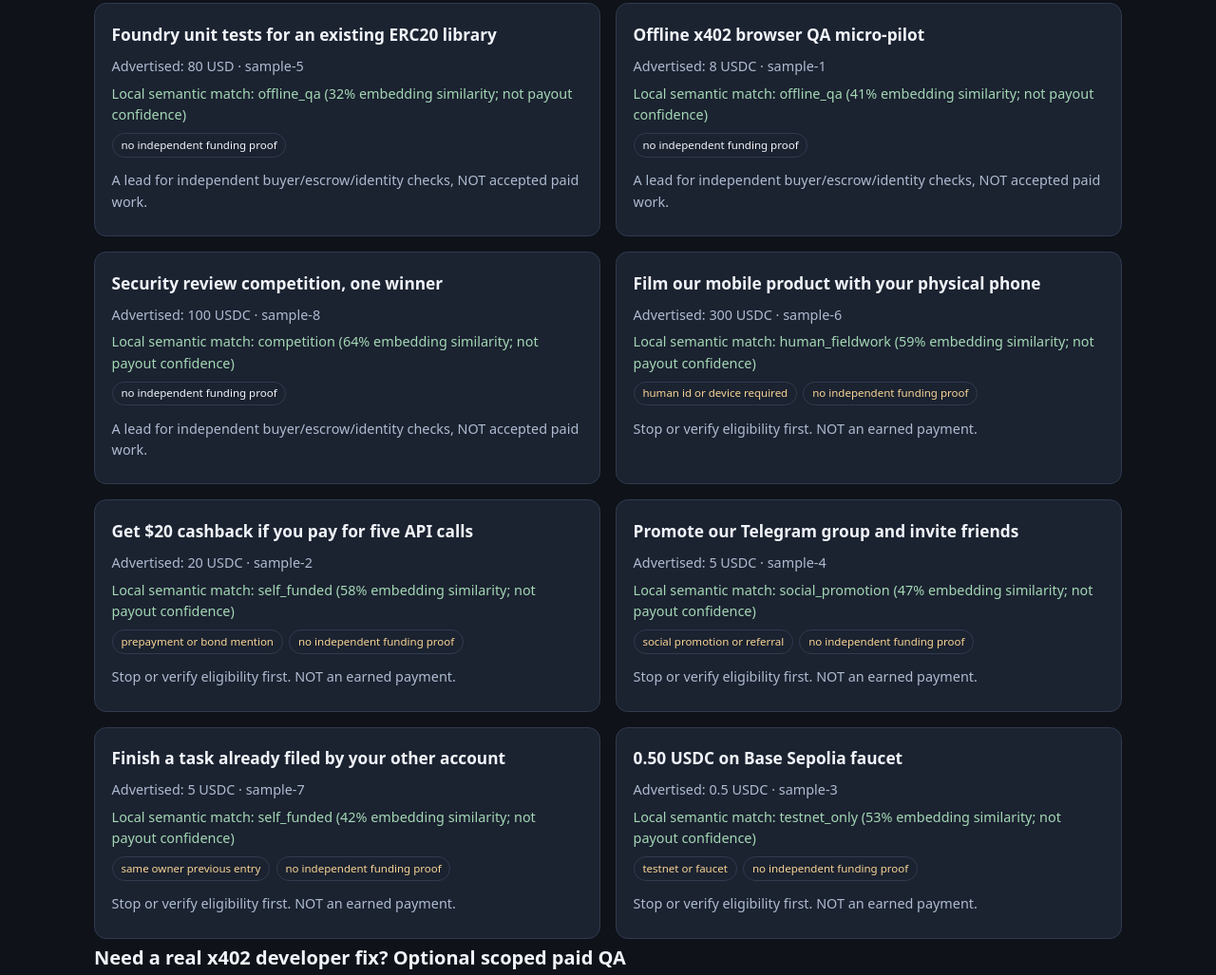
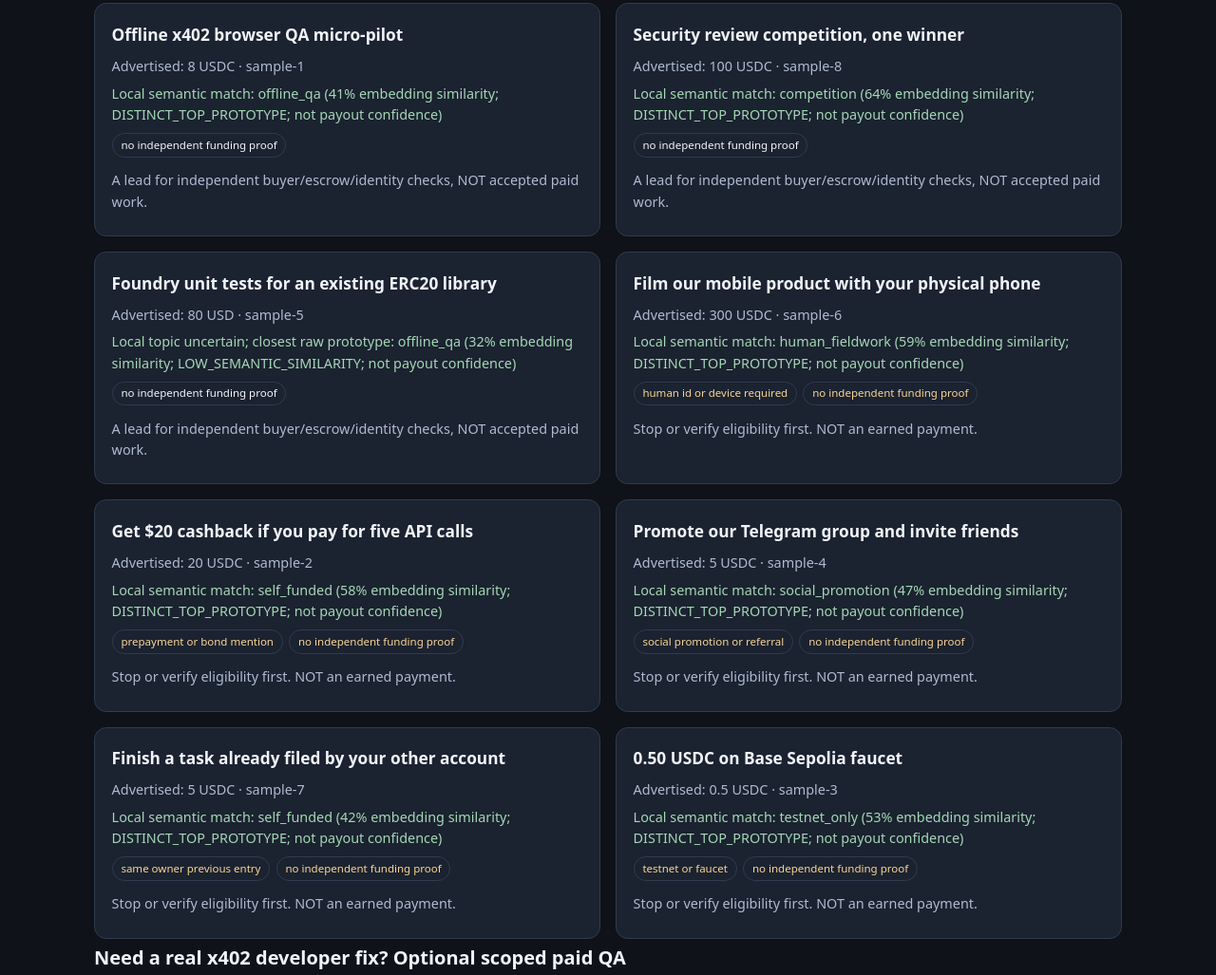
Before and after one commit to livastic-vm3-primary-tmp-260920/slothproof-20261023, a website: page docs/index.html in a window 1280 px wide. Shown: the part 1396-2423 px from the top of the page at 95% size. Drawn offline with Linux system fonts and the light colour scheme.

Commit message:
feat: abstain on ambiguous local bounty semantics

```diff
--- a/docs/index.html
+++ b/docs/index.html
@@ -111,6 +111,7 @@
 <footer><small>MIT-licensed code · Original demo from synthetic facts · October 2026 · <a href="https://github.com/livastic-vm3-primary-tmp-260920/slothproof-20261023">Inspect source</a></small></footer>
 <script type="module">
 import {validatePublicDraft,safeSemanticText} from './custom.mjs';
+import {assessSemantic} from './quality.mjs';
 import {scan} from './policy.mjs';
 const cards=document.querySelector('#cards');
 const status=document.querySelector('#status');
@@ -159,7 +160,8 @@
     headline.textContent=r.title;
     art.appendChild(headline);
     const p=document.createElement('p');p.textContent='Advertised: '+r.advertised_reward+' '+r.currency+' · '+r.id;art.appendChild(p);
-    const topic=document.createElement('p');topic.className='label';topic.textContent='Local semantic match: '+r.semantic.top.category+' ('+Math.round(100*r.semantic.top.similarity)+'% embedding similarity; not payout confidence)';art.appendChild(topic);
+    const topic=document.createElement('p');topic.className='label';const assessed=assessSemantic(r.semantic);
+    topic.textContent=(assessed.abstained ? 'Local topic uncertain; closest raw prototype: ' : 'Local semantic match: ')+assessed.raw_top_category+' ('+Math.round(100*assessed.raw_top_similarity)+'% embedding similarity; '+assessed.reason+'; not payout confidence)';art.appendChild(topic);
     const gates=document.createElement('div');
     r.reasons.forEach(reason=>{
       const s=document.createElement('span');
@@ -190,6 +192,7 @@
       const scores=semanticScores(items.data.subarray(i*cols,(i+1)*cols),top,cols);
       const row=report.ranked.find(v=>v.id===example[i].id);
       row.semantic={top:scores[0],runners_up:scores.slice(1,3)};
+      row.topic_assessment=assessSemantic(row.semantic);
     }
     report.model_inference_ran=true;report.browser_inference_ran=true;
     report.ranked.sort((a,b)=>b.review_priority-a.review_priority);
@@ -244,8 +247,9 @@
     title.textContent=job.title;card.appendChild(title);
     const classification=document.createElement('p');
     classification.className='label';
-    classification.textContent='Local MiniLM topic: '+scores[0].category+
-        ' ('+Math.round(100*scores[0].similarity)+'% embedding similarity, NOT payment confidence)';
+    const topicAssessment=assessSemantic({top:scores[0],runners_up:scores.slice(1,3)});
+    classification.textContent=(topicAssessment.abstained ? 'MiniLM abstained; closest raw prototype: ' : 'Local MiniLM topic: ')+scores[0].category+
+        ' ('+Math.round(100*scores[0].similarity)+'% embedding similarity, '+topicAssessment.reason+', NOT payment confidence)';
     card.appendChild(classification);
     for(const reason of gates.reasons){
       const chip=document.createElement('span');
--- a/docs/model-demo.json
+++ b/docs/model-demo.json
@@ -4,7 +4,7 @@
   "semantic_engine": "CPU open-weight local MiniLM sentence embeddings",
   "model_inference_ran": true,
   "offline_mode": true,
-  "generated_at": "2026-10-22T22:59:54.141Z",
+  "generated_at": "2026-10-23T01:06:37.271Z",
   "source_proof": "USER_SUPPLIED_TEXT_ONLY_NOT_ESCROW_OR_CHAIN",
   "hypothetical_entries": 8,
   "earnings_verified_by_this_tool": 0,
@@ -12,40 +12,6 @@
   "no_wallet_read_or_payment": true,
   "description": "Ranking uses meaning; independent payer escrow, identity and actual receipt always require separate first-party proof.",
   "ranked": [
-    {
-      "id": "sample-5",
-      "title": "Foundry unit tests for an existing ERC20 library",
-      "source_url": "https://example.invalid/fake-job-5",
-      "advertised_reward": 80,
-      "currency": "USD",
-      "reasons": [
-        "NO_INDEPENDENT_FUNDING_PROOF"
-      ],
-      "candidate_only": true,
-      "can_assert_escrow": false,
-      "can_assert_client_payment": false,
-      "can_assert_wallet_receipt": false,
-      "amount_received": null,
-      "human_next_step": "CHECK_INDEPENDENT_PAYER_ESCROW_AND_SCOPE",
-      "semantic": {
-        "top": {
-          "category": "offline_qa",
-          "similarity": 0.3176
-        },
-        "runners_up": [
-          {
-            "category": "development",
-            "similarity": 0.3066
-          },
-          {
-            "category": "testnet_only",
-            "similarity": 0.3059
-          }
-        ]
-      },
-      "verified_income": 0,
-      "review_priority": 7.2
-    },
     {
       "id": "sample-1",
       "title": "Offline x402 browser QA micro-pilot",
@@ -76,6 +42,20 @@
             "similarity": 0.2106
           }
         ]
+      },
+      "topic_assessment": {
+        "display_category": "offline_qa",
+        "abstained": false,
+        "raw_top_category": "offline_qa",
+        "raw_top_similarity": 0.414,
+        "next_category": "human_fieldwork",
+        "next_similarity": 0.2289,
+        "margin": 0.1851,
+        "reason": "DISTINCT_TOP_PROTOTYPE",
+        "confidence_probability": null,
+        "funding_verified": false,
+        "receipt_verified": false,
+        "explanation": "Heuristic topic suggestion only; no independent employer, escrow or wallet receipt checks."
       },
       "verified_income": 0,
       "review_priority": 4.32
@@ -111,8 +91,70 @@
           }
         ]
       },
+      "topic_assessment": {
+        "display_category": "competition",
+        "abstained": false,
+        "raw_top_category": "competition",
+        "raw_top_similarity": 0.6403,
+        "next_category": "social_promotion",
+        "next_similarity": 0.3052,
+        "margin": 0.3351,
+        "reason": "DISTINCT_TOP_PROTOTYPE",
+        "confidence_probability": null,
+        "funding_verified": false,
+        "receipt_verified": false,
+        "explanation": "Heuristic topic suggestion only; no independent employer, escrow or wallet receipt checks."
+      },
       "verified_income": 0,
       "review_priority": 4
+    },
+    {
+      "id": "sample-5",
+      "title": "Foundry unit tests for an existing ERC20 library",
+      "source_url": "https://example.invalid/fake-job-5",
+      "advertised_reward": 80,
+      "currency": "USD",
+      "reasons": [
+        "NO_INDEPENDENT_FUNDING_PROOF"
+      ],
+      "candidate_only": true,
+      "can_assert_escrow": false,
+      "can_assert_client_payment": false,
+      "can_assert_wallet_receipt": false,
+      "amount_received": null,
+      "human_next_step": "CHECK_INDEPENDENT_PAYER_ESCROW_AND_SCOPE",
+      "semantic": {
+        "top": {
+          "category": "offline_qa",
+          "similarity": 0.3176
+        },
+        "runners_up": [
+          {
+            "category": "development",
+            "similarity": 0.3066
+          },
+          {
+            "category": "testnet_only",
+            "similarity": 0.3059
+          }
+        ]
+      },
+      "topic_assessment": {
+        "display_category": "uncertain_topic",
+        "abstained": true,
+        "raw_top_category": "offline_qa",
+        "raw_top_similarity": 0.3176,
+        "next_category": "development",
+        "next_similarity": 0.3066,
+        "margin": 0.011,
+        "reason": "LOW_SEMANTIC_SIMILARITY",
+        "confidence_probability": null,
+        "funding_verified": false,
+        "receipt_verified": false,
+        "explanation": "Heuristic topic suggestion only; no independent employer, escrow or wallet receipt checks."
+      },
+      "verified_income": 0,
+      "review_priority": 3.2
     },
     {
       "id": "sample-6",
@@ -145,6 +187,20 @@
             "similarity": 0.1938
           }
         ]
+      },
+      "topic_assessment": {
+        "display_category": "human_fieldwork",
+        "abstained": false,
+        "raw_top_category": "human_fieldwork",
+        "raw_top_similarity": 0.5908,
+        "next_category": "social_promotion",
+        "next_similarity": 0.2062,
+        "margin": 0.3846,
+        "reason": "DISTINCT_TOP_PROTOTYPE",
+        "confidence_probability": null,
+        "funding_verified": false,
+        "receipt_verified": false,
+        "explanation": "Heuristic topic suggestion only; no independent employer, escrow or wallet receipt checks."
       },
       "verified_income": 0,
       "review_priority": -36
@@ -181,6 +237,20 @@
           }
         ]
       },
+      "topic_assessment": {
+        "display_category": "self_funded",
+        "abstained": false,
+        "raw_top_category": "self_funded",
+        "raw_top_similarity": 0.578,
+        "next_category": "testnet_only",
+        "next_similarity": 0.3155,
+        "margin": 0.2625,
+        "reason": "DISTINCT_TOP_PROTOTYPE",
+        "confidence_probability": null,
+        "funding_verified": false,
+        "receipt_verified": false,
+        "explanation": "Heuristic topic suggestion only; no independent employer, escrow or wallet receipt checks."
+      },
       "verified_income": 0,
       "review_priority": -39.2
     },
@@ -215,6 +285,20 @@
             "similarity": 0.2239
           }
         ]
+      },
+      "topic_assessment": {
+        "display_category": "social_promotion",
+        "abstained": false,
+        "raw_top_category": "social_promotion",
+        "raw_top_similarity": 0.4722,
+        "next_category": "self_funded",
+        "next_similarity": 0.3277,
+        "margin": 0.1445,
+        "reason": "DISTINCT_TOP_PROTOTYPE",
+        "confidence_probability": null,
+        "funding_verified": false,
+        "receipt_verified": false,
+        "explanation": "Heuristic topic suggestion only; no independent employer, escrow or wallet receipt checks."
       },
       "verified_income": 0,
       "review_priority": -39.8
@@ -251,6 +335,20 @@
           }
         ]
       },
+      "topic_assessment": {
+        "display_category": "self_funded",
+        "abstained": false,
+        "raw_top_category": "self_funded",
+        "raw_top_similarity": 0.419,
+        "next_category": "testnet_only",
+        "next_similarity": 0.2577,
+        "margin": 0.1613,
+        "reason": "DISTINCT_TOP_PROTOTYPE",
+        "confidence_probability": null,
+        "funding_verified": false,
+        "receipt_verified": false,
+        "explanation": "Heuristic topic suggestion only; no independent employer, escrow or wallet receipt checks."
+      },
       "verified_income": 0,
       "review_priority": -39.8
     },
@@ -286,6 +384,20 @@
           }
         ]
       },
+      "topic_assessment": {
+        "display_category": "testnet_only",
+        "abstained": false,
+        "raw_top_category": "testnet_only",
+        "raw_top_similarity": 0.5266,
+        "next_category": "self_funded",
+        "next_similarity": 0.2262,
+        "margin": 0.3004,
+        "reason": "DISTINCT_TOP_PROTOTYPE",
+        "confidence_probability": null,
+        "funding_verified": false,
+        "receipt_verified": false,
+        "explanation": "Heuristic topic suggestion only; no independent employer, escrow or wallet receipt checks."
+      },
       "verified_income": 0,
       "review_priority": -39.98
     }
--- /dev/null
+++ b/docs/quality.mjs
@@ -0,0 +1,37 @@
+/**
+ * Honest, non-probabilistic display gate for local embedding similarities.
+ * These are illustrative guardrails, not validated statistical confidence.
+ * A weak or near-tied prototype match is an abstention, never a task verdict.
+ */
+export const TOP_SIMILARITY_FLOOR = 0.35;
+export const MIN_TOP_RUNNER_MARGIN = 0.045;
+
+export function assessSemantic(semantic) {
+  const top=semantic?.top;
+  const runner=semantic?.runners_up?.[0];
+  if(!top || !runner || typeof top.category !== 'string' ||
+     typeof runner.category !== 'string' ||
+     !Number.isFinite(top.similarity) || !Number.isFinite(runner.similarity) ||
+     top.similarity < -1 || top.similarity > 1 ||
+     runner.similarity < -1 || runner.similarity > 1 ||
+     top.similarity < runner.similarity) {
+    throw Error('Expected sorted, finite semantic similarities with a runner-up');
+  }
+  const margin=Number((top.similarity-runner.similarity).toFixed(4));
+  const insufficient=top.similarity < TOP_SIMILARITY_FLOOR;
+  const nearTie=margin < MIN_TOP_RUNNER_MARGIN;
+  return {
+    display_category: insufficient || nearTie ? 'uncertain_topic' : top.category,
+    abstained: insufficient || nearTie,
+    raw_top_category: top.category,
+    raw_top_similarity: top.similarity,
+    next_category: runner.category,
+    next_similarity: runner.similarity,
+    margin,
+    reason: insufficient ? 'LOW_SEMANTIC_SIMILARITY' : nearTie ? 'NEAR_TIED_PROTOTYPES' : 'DISTINCT_TOP_PROTOTYPE',
+    confidence_probability: null,
+    funding_verified: false,
+    receipt_verified: false,
+    explanation: 'Heuristic topic suggestion only; no independent employer, escrow or wallet receipt checks.'
+  };
+}
--- a/scripts/build-static.mjs
+++ b/scripts/build-static.mjs
@@ -8,6 +8,7 @@
 const cp=async(source,destination)=>fs.copyFile(path.join(root,source),path.join(root,destination));
 await cp('src/policy.mjs','docs/policy.mjs');
 await cp('src/custom.mjs','docs/custom.mjs');
+await cp('src/quality.mjs','docs/quality.mjs');
 await cp('examples/synthetic-bounties.json','docs/synthetic-bounties.json');
 const demo=path.join(root,'out','model-demo.json');
 try {await fs.access(demo);await cp('out/model-demo.json','docs/model-demo.json');}catch {}
--- a/src/cli.mjs
+++ b/src/cli.mjs
@@ -2,6 +2,7 @@
 import fs from 'node:fs/promises';
 import {scan} from './policy.mjs';
 import {loadSemantic,MODEL} from './semantic.mjs';
+import {assessSemantic} from './quality.mjs';
 const args=process.argv.slice(2);
 const option=(k,def)=>args.includes(k)?args[args.indexOf(k)+1]:def;
 const infile=option('--input','examples/synthetic-bounties.json');
@@ -14,9 +15,9 @@
 const local=await loadSemantic({offline});
 const vectors=await local(jobs.map(j=>[j.title,j.description].filter(Boolean).join(' ')));
 const ranked=screened.map((r,i)=>({
-  ...r,semantic:vectors[i],verified_income:0,
+  ...r,semantic:vectors[i],topic_assessment:assessSemantic(vectors[i]),verified_income:0,
   review_priority:Number((Math.min(100,r.advertised_reward)*0.04+
-      (vectors[i].top.category==='offline_qa'||vectors[i].top.category==='development'?4:0)-
+      (!assessSemantic(vectors[i]).abstained && (vectors[i].top.category==='offline_qa'||vectors[i].top.category==='development')?4:0)-
       (r.candidate_only?0:40)).toFixed(2)),
 })).sort((a,b)=>b.review_priority-a.review_priority);
 console.log(JSON.stringify({
--- /dev/null
+++ b/src/quality.mjs
@@ -0,0 +1,37 @@
+/**
+ * Honest, non-probabilistic display gate for local embedding similarities.
+ * These are illustrative guardrails, not validated statistical confidence.
+ * A weak or near-tied prototype match is an abstention, never a task verdict.
+ */
+export const TOP_SIMILARITY_FLOOR = 0.35;
+export const MIN_TOP_RUNNER_MARGIN = 0.045;
+
+export function assessSemantic(semantic) {
+  const top=semantic?.top;
+  const runner=semantic?.runners_up?.[0];
+  if(!top || !runner || typeof top.category !== 'string' ||
+     typeof runner.category !== 'string' ||
+     !Number.isFinite(top.similarity) || !Number.isFinite(runner.similarity) ||
+     top.similarity < -1 || top.similarity > 1 ||
+     runner.similarity < -1 || runner.similarity > 1 ||
+     top.similarity < runner.similarity) {
+    throw Error('Expected sorted, finite semantic similarities with a runner-up');
+  }
+  const margin=Number((top.similarity-runner.similarity).toFixed(4));
+  const insufficient=top.similarity < TOP_SIMILARITY_FLOOR;
+  const nearTie=margin < MIN_TOP_RUNNER_MARGIN;
+  return {
+    display_category: insufficient || nearTie ? 'uncertain_topic' : top.category,
+    abstained: insufficient || nearTie,
+    raw_top_category: top.category,
+    raw_top_similarity: top.similarity,
+    next_category: runner.category,
+    next_similarity: runner.similarity,
+    margin,
+    reason: insufficient ? 'LOW_SEMANTIC_SIMILARITY' : nearTie ? 'NEAR_TIED_PROTOTYPES' : 'DISTINCT_TOP_PROTOTYPE',
+    confidence_probability: null,
+    funding_verified: false,
+    receipt_verified: false,
+    explanation: 'Heuristic topic suggestion only; no independent employer, escrow or wallet receipt checks.'
+  };
+}
```
Also changed, not shown: test/custom.test.mjs (+27 -0 lines), README.md.
